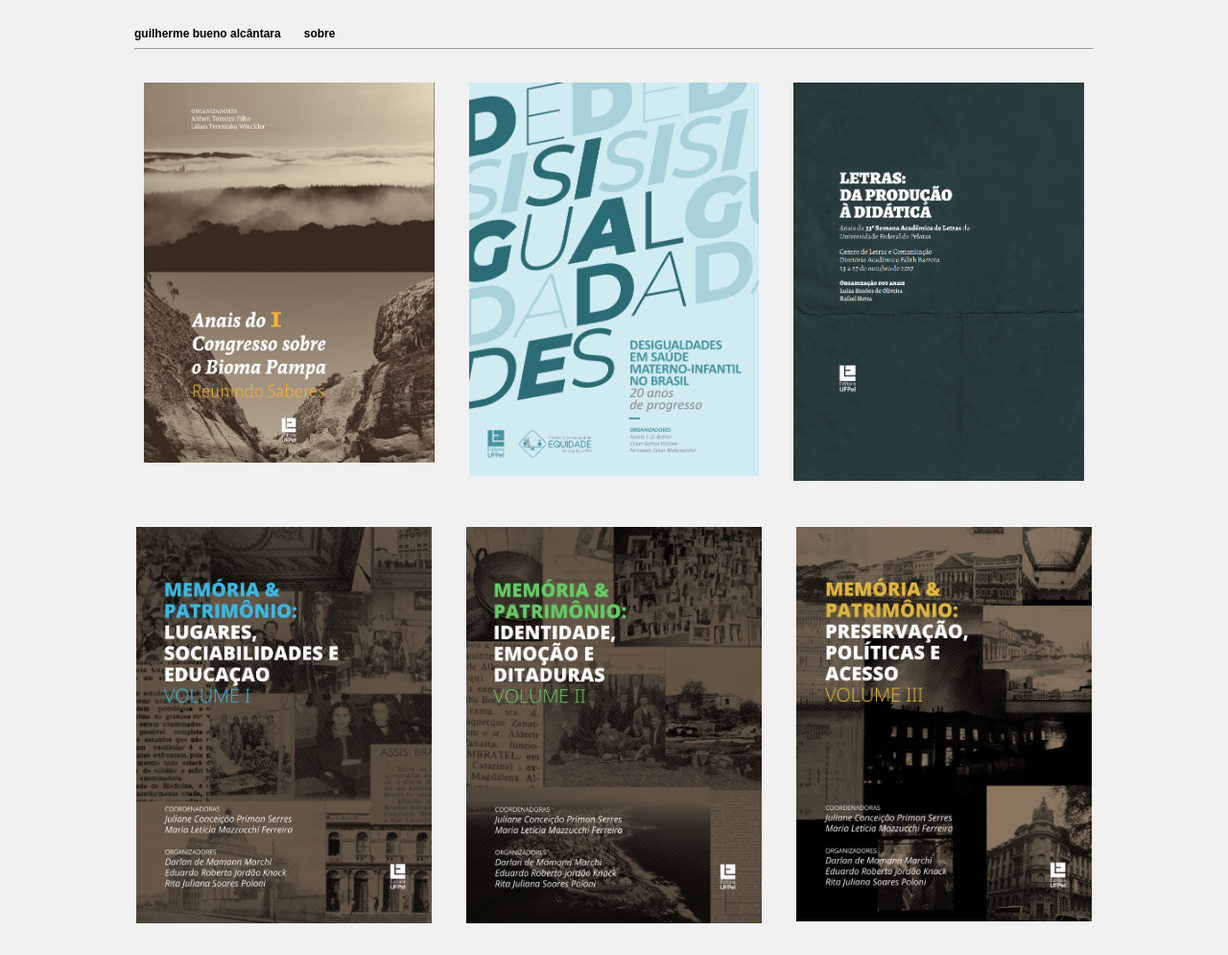
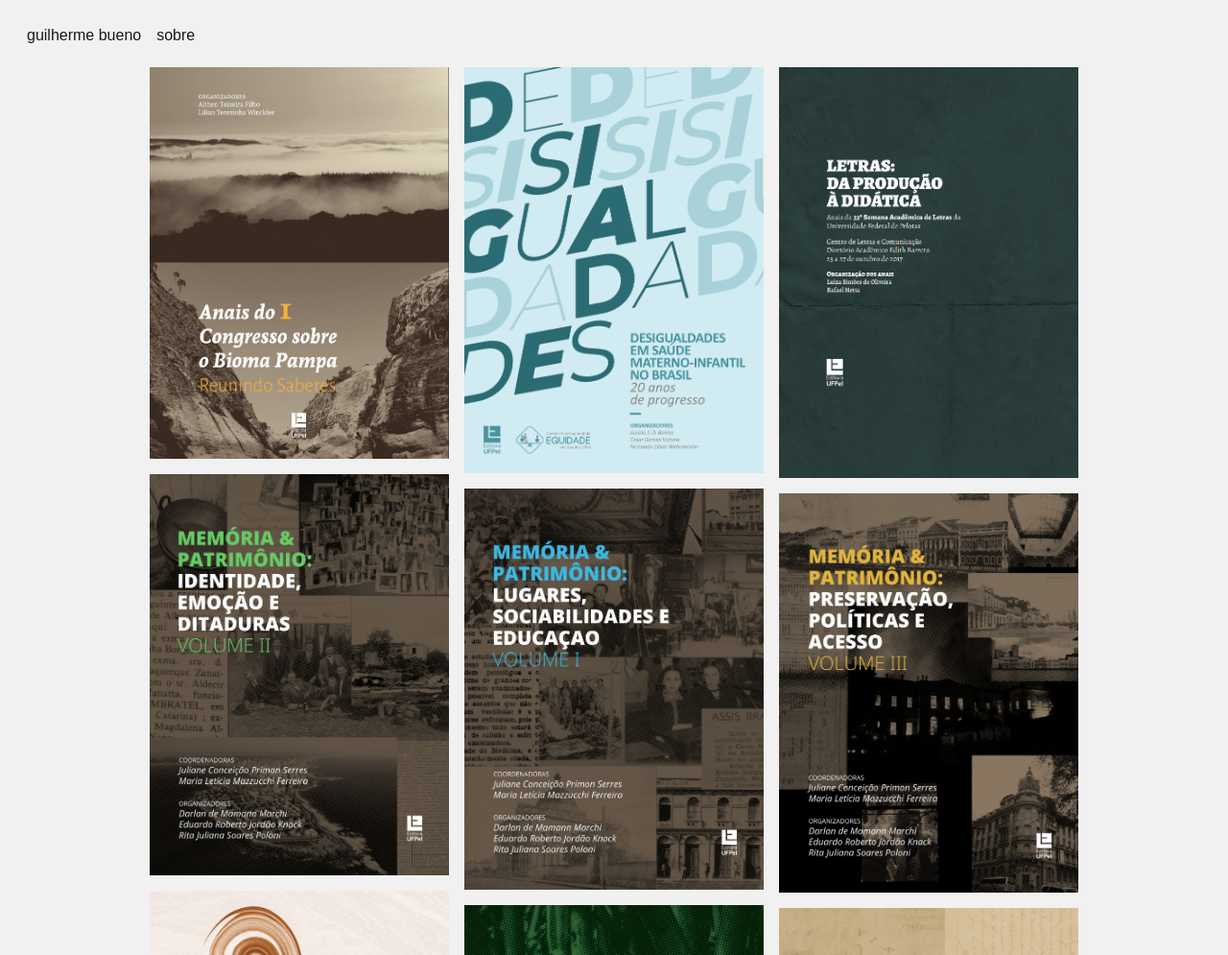
Before and after one commit to BuenoGui/BuenoGui.github.io, a plain HTML site: page index.html in a window 1280 px wide. Shown: the top 995 px of the page at 96% size. Drawn offline with Linux system fonts and the light colour scheme.

Commit message:
Ajustes Index

```diff
--- a/index.html
+++ b/index.html
@@ -1,13 +1,21 @@
 <head>
-  <title>Guilherme Bueno Design</title>
+  <title>Guilherme Bueno Design
+  </title>
+
   <link rel="stylesheet" type="text/css" href="userstyle.css" media="screen" />
+
+  <!-- <script type="text/javascript" src="js\navBarFixa.js"></script> -->
+
   </head>
+
+<!-- Barra navegação-->
+<div id="navbar">
+  <a href="index.html">guilherme bueno</a>
+  <a href="sobre">sobre</a>
+</div>
 
 <!-- MAIN (Center website) -->
  <div class="main">
-
-    <h1>guilherme bueno alcântara&emsp;&emsp;sobre</h1>
-    <hr>
 
     <!-- Portfolio Gallery Grid -->
     <!-- <div class="content">
@@ -18,73 +26,36 @@
 
     <div class="row">
       <div class="column">
-        <div class="content">
-          <img src="Img\capa_AnaisDoICongressoSobreOBiomaPampa.png" alt="Lights" style="width:100%">
-          <h3></h3>
-          <p></p>
-        </div>
+        <a href="index.html"><img src="Img\capa_AnaisDoICongressoSobreOBiomaPampa.png" alt="Lights" style="width:100%"></a>
+        <img src="Img\capa_MemóriaEPatrimônio_Vol2.png" alt="Nature" style="width:100%">
+        <img src="Img\capa_OLugarDoAbjeto.png " alt="Lights" style="width:100%">
       </div>
       <div class="column">
-        <div class="content">
-          <img src="Img\capa_DesigualdadesEmSaúdeMaternoInfantil.png" alt="Nature" style="width:100%">
-          <h3></h3>
-          <p></p>
-        </div>
+        <img src="Img\capa_DesigualdadesEmSaúdeMaternoInfantil.png" alt="Nature" style="width:100%">
+        <img src="Img\capa_MemóriaEPatrimônio_Vol1.png" alt="Lights" style="width:100%">
+        <img src="Img\capa_ProcessosDeTrabalhoESeusEfeitos.png" alt="Nature" style="width:100%">
       </div>
       <div class="column">
-        <div class="content">
-          <img src="Img\capa_LetrasDaProduçãoÀDidática.png" alt="Mountains" style="width:100%">
-          <h3></h3>
-          <p></p>
-        </div>
+        <img src="Img\capa_LetrasDaProduçãoÀDidática.png" alt="Mountains" style="width:100%">
+        <img src="Img\capa_MemóriaEPatrimônio_Vol3.png" alt="Mountains" style="width:100%">
+        <img src="Img\capa_UmaColôniaCercadaDeEstâncias.png" alt="Mountains" style="width:100%">
       </div>
-
-      <div class="row">
-        <div class="column">
-          <div class="content">
-            <img src="Img\capa_MemóriaEPatrimônio_Vol1.png" alt="Lights" style="width:100%">
-            <h3></h3>
-            <p></p>
-          </div>
-        </div>
-        <div class="column">
-          <div class="content">
-            <img src="Img\capa_MemóriaEPatrimônio_Vol2.png" alt="Nature" style="width:100%">
-            <h3></h3>
-            <p></p>
-          </div>
-        </div>
-        <div class="column">
-          <div class="content">
-            <img src="Img\capa_MemóriaEPatrimônio_Vol3.png" alt="Mountains" style="width:100%">
-            <h3></h3>
-            <p></p>
-          </div>
-        </div>
-
-        <div class="row">
-          <div class="column">
-            <div class="content">
-              <img src="Img\capa_OLugarDoAbjeto.png " alt="Lights" style="width:100%">
-              <h3></h3>
-              <p></p>
-            </div>
-          </div>
-          <div class="column">
-            <div class="content">
-              <img src="Img\capa_ProcessosDeTrabalhoESeusEfeitos.png" alt="Nature" style="width:100%">
-              <h3></h3>
-              <p></p>
-            </div>
-          </div>
-          <div class="column">
-            <div class="content">
-              <img src="Img\capa_UmaColôniaCercadaDeEstâncias.png" alt="Mountains" style="width:100%">
-              <h3></h3>
-              <p></p>
-            </div>
-          </div>
     </div>
 
     <!-- END MAIN -->
     </div>
+
+    <script>
+      window.onscroll = function() {myFunction()};
+
+      var navbar = document.getElementById("navbar");
+      var sticky = navbar.offsetTop;
+
+      function myFunction() {
+        if (window.pageYOffset >= sticky) {
+          navbar.classList.add("sticky")
+        } else {
+          navbar.classList.remove("sticky");
+        }
+      }
+      </script>
--- a/userstyle.css
+++ b/userstyle.css
@@ -1,10 +1,43 @@
+ /* Style the navbar */
+ #navbar {
+  overflow: hidden;
+  background-color: #f1f1f1;
+}
+
+/* Navbar links */
+#navbar a {
+  float: left;
+  display: block;
+  color: #18191A;
+  text-align: center;
+  padding: 8px;
+  text-decoration: none;
+}
+
+/* Page content */
+.content {
+  padding: 8px;
+}
+
+/* The sticky class is added to the navbar with JS when it reaches its scroll position */
+.sticky {
+  position: fixed;
+  top: 0;
+  width: 100%;
+}
+
+/* Add some top padding to the page content to prevent sudden quick movement (as the navigation bar gets a new position at the top of the page (position:fixed and top:0) */
+.sticky + .content {
+  padding-top: 60px;
+}
+
 * {
     box-sizing: border-box;
   }
 
   body {
     background-color: #f1f1f1;
-    padding: 20px;
+    padding: 12px;
     font-family: sans-serif;
   }
 
@@ -24,44 +57,36 @@
   }
 
   .row {
-    margin: 8px -16px;
+    display: flex;
+    flex-wrap: wrap;
+    padding: 0 8px;
   }
 
-  /* Add padding BETWEEN each column (if you want) */
-  .row,
-  .row > .column {
-    padding: 8px;
+  /* Create four equal columns that sits next to each other */
+  .column {
+    flex: 33.333%;
+    max-width: 33.333%;
+    padding: 0 8px;
   }
 
-  /* Create four equal columns that floats next to each other */
-  .column {
-    float: left;
-    width: 33.33%;
-  }
-
-  /* Clear floats after rows */
-  .row:after {
-    content: "";
-    display: table;
-    clear: both;
-  }
-
-  /* Content */
-  .content {
-    background-color: #f1f1f1;
-    padding: 10px;
+  .column img {
+    margin-top: 16px;
+    vertical-align: middle;
+    width: 100%;
   }
 
   /* Responsive layout - makes a two column-layout instead of four columns */
-  @media screen and (max-width: 900px) {
+  @media screen and (max-width: 800px) {
     .column {
-      width: 50%;
+      flex: 50%;
+      max-width: 50%;
     }
   }
 
   /* Responsive layout - makes the two columns stack on top of each other instead of next to each other */
   @media screen and (max-width: 600px) {
     .column {
-      width: 100%;
+      flex: 100%;
+      max-width: 100%;
     }
   }
```
Also changed, not shown: README.md.
